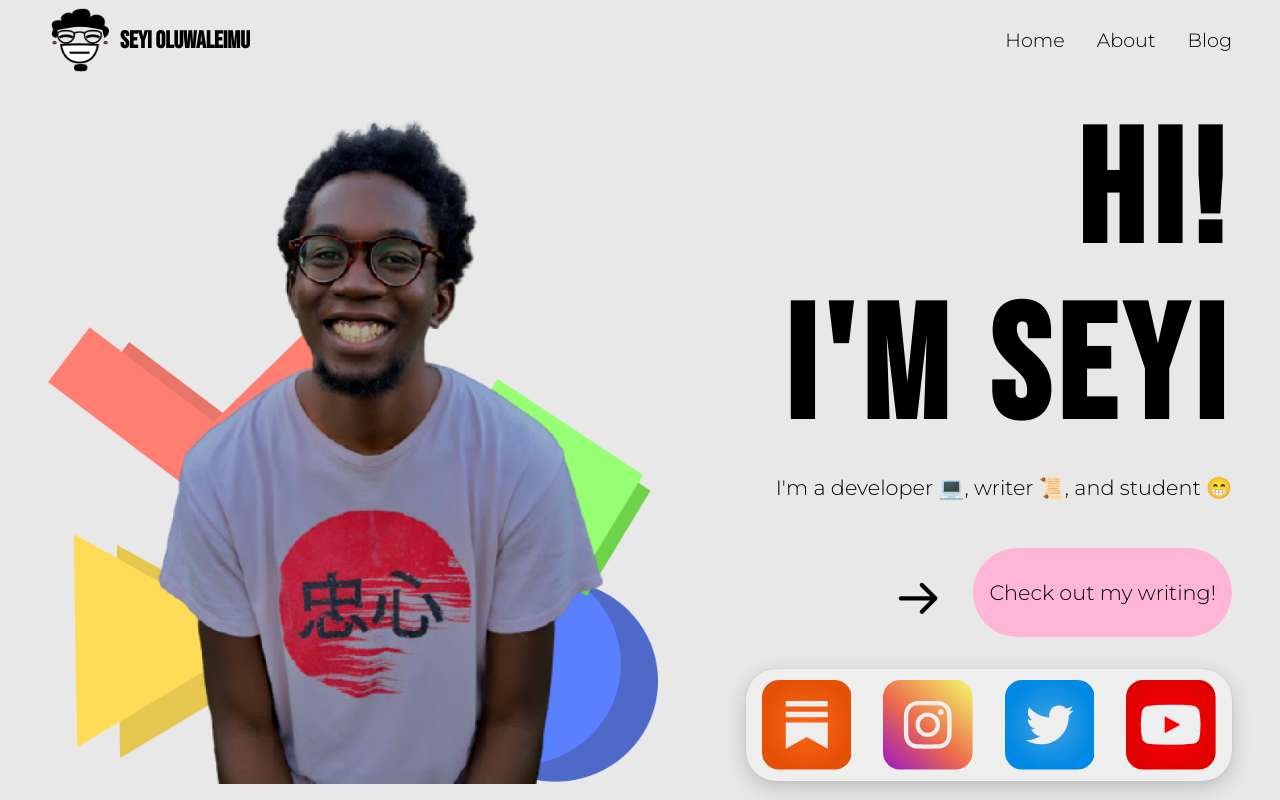
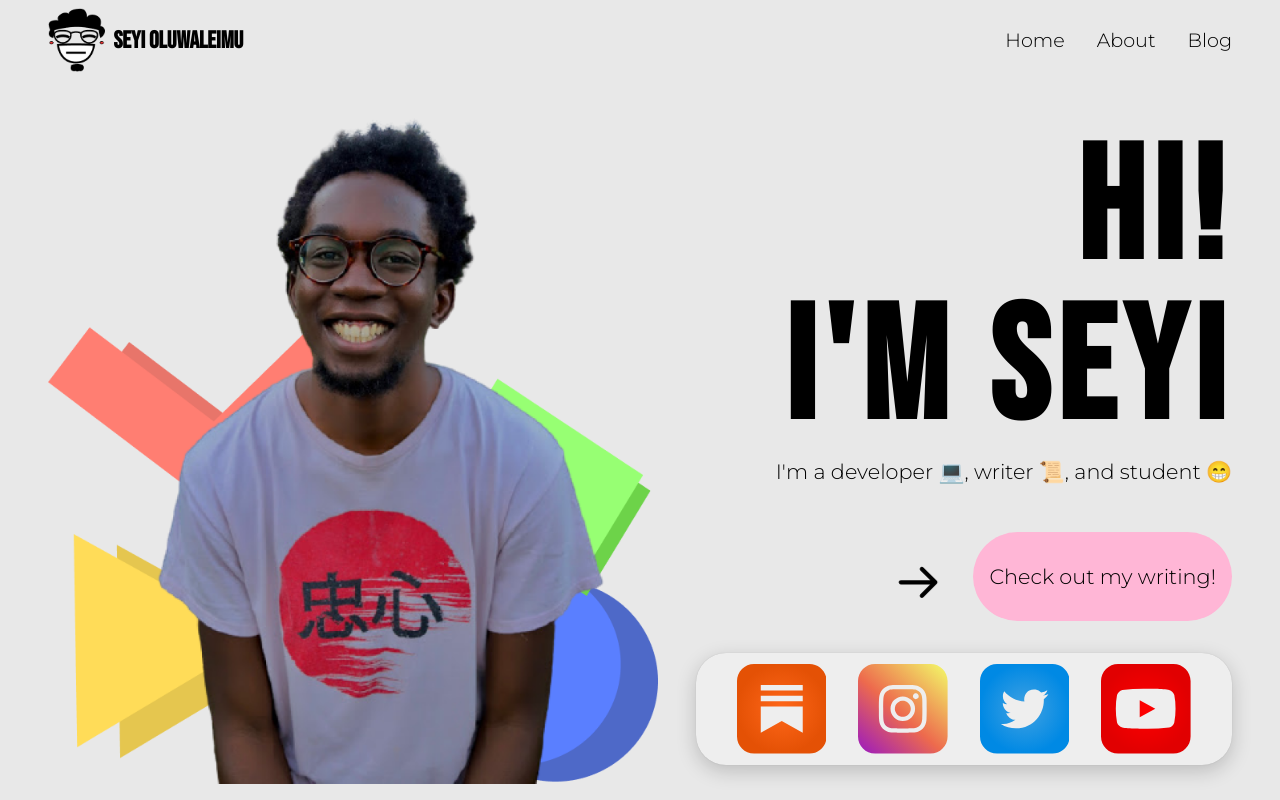
Before and after one commit to Wadboy70/PersonalBlog, a Next.js app: page / in a window 1280 px wide. Built offline with nearby package versions, Linux system fonts and the light colour scheme.

Commit message:
css changes

```diff
--- a/components/ScrollWindow/ScrollWindow.module.scss
+++ b/components/ScrollWindow/ScrollWindow.module.scss
@@ -3,15 +3,15 @@
   min-height: 10vh;
   height: 7rem;
   width: fit-content;
-  max-width: 80vw;
+  max-width: 80%;
   background-color: #eeeeee;
   border-radius: 30px;
   box-shadow: 0 0px 1px 0px rgba(0, 0, 0, 0.2), 0 6px 20px 0 rgba(0, 0, 0, 0.19);
   display: flex;
-  justify-content: center;
   align-items: center;
   overflow-x: scroll;
   overflow-y: hidden;
+  padding: 0 25px;
   &::-webkit-scrollbar {
     display: block;
     height: 5px;
@@ -29,14 +29,10 @@
     background: transparent;
     margin: 0 30px;
   }
-
-  //   &::-webkit-scrollbar-track-piece:start {
-  //     background: transparent;
-  //     margin-right: 10px;
-  //   }
-  @media only screen and (min-width: 600px) {
-    overflow-x: unset;
+  @media only screen and (min-width: 768px) {
+    overflow-x: initial;
     overflow-y: unset;
+    max-width: 100%;
   }
 }
 .scrollWindow_socialLink {
@@ -48,10 +44,13 @@
     width: auto;
   }
   transition: all 0.2s ease-in-out;
-  &:hover {
+  &:hover,
+  &:focus {
     transform: scale(1.1) translateY(0);
+    outline: none;
   }
-  &:hover {
+  &:hover,
+  &:focus {
     @media only screen and (min-width: 600px) {
       transform: scale(1.1) translateY(-2rem);
       height: 120%;
--- a/components/UI/Header/Header.module.scss
+++ b/components/UI/Header/Header.module.scss
@@ -14,7 +14,13 @@
   height: 100%;
   align-items: center;
   li {
-    margin-left: 2rem;
-    font-size: 1.2rem;
+    margin-left: 1rem;
+    font-size: 0.9;
+  }
+  @media only screen and (min-width: 481px) {
+    li {
+      margin-left: 2rem;
+      font-size: 1.2rem;
+    }
   }
 }
--- a/components/UI/Logo/Logo.js
+++ b/components/UI/Logo/Logo.js
@@ -1,5 +1,4 @@
 import React from 'react';
-import Image from 'next/image';
 import logo from 'public/logo.png'
 
 import styles from './Logo.module.scss';
@@ -12,12 +11,9 @@ const Logo = () => {
             className={styles.logoContainer}
             href='/'
         >
-            <Image
-                src={logo}
+            <img
+                src="/logo.png"
                 className={styles.logoContainer_logo}
-                objectFit={"contain"}
-                width={64}
-                height={64}
             />
             <h3 className={styles.logoContainer_name}>Seyi Oluwaleimu</h3>
         </Link>
--- a/components/index/index.module.scss
+++ b/components/index/index.module.scss
@@ -4,10 +4,14 @@
   height: 85vh;
 }
 .homeContainer__seyi {
-  height: 100%;
+  height: 90%;
   display: none;
+  align-self: flex-end;
   @media only screen and (min-width: 1200px) {
     display: block;
+  }
+  @media only screen and (min-width: 1280px) {
+    height: 100%;
   }
 }
 .homeContainer__homeHeroText {
@@ -16,6 +20,8 @@
   flex-direction: column;
   justify-content: center;
   align-items: center;
+  max-height: 85vh;
+  max-width: 100%;
   h1,
   p {
     margin: 0;
@@ -27,6 +33,7 @@
     letter-spacing: 0.25rem;
     line-height: 90%;
     white-space: nowrap;
+    margin-bottom: 0;
   }
   p {
     font-size: 1rem;
```
